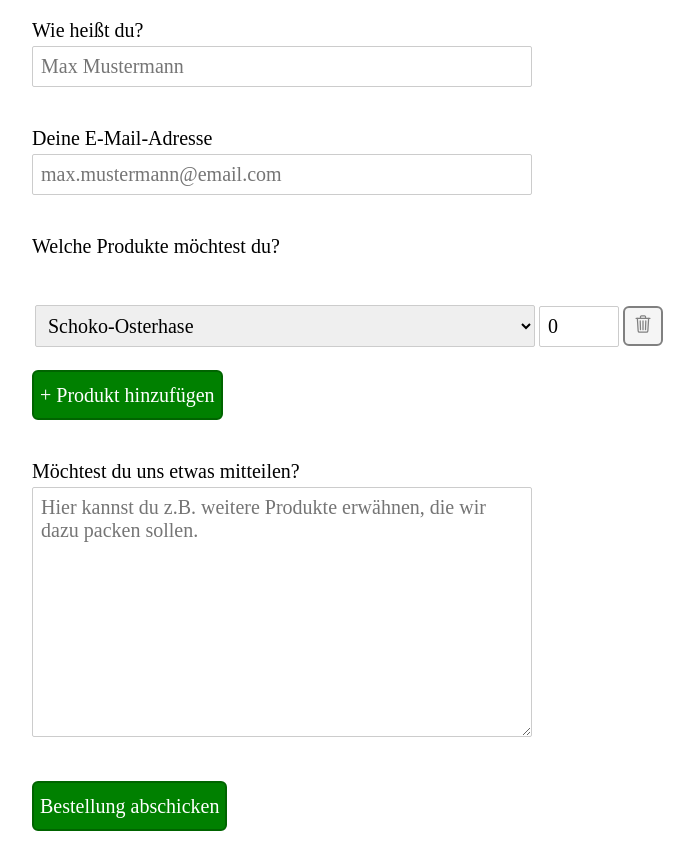
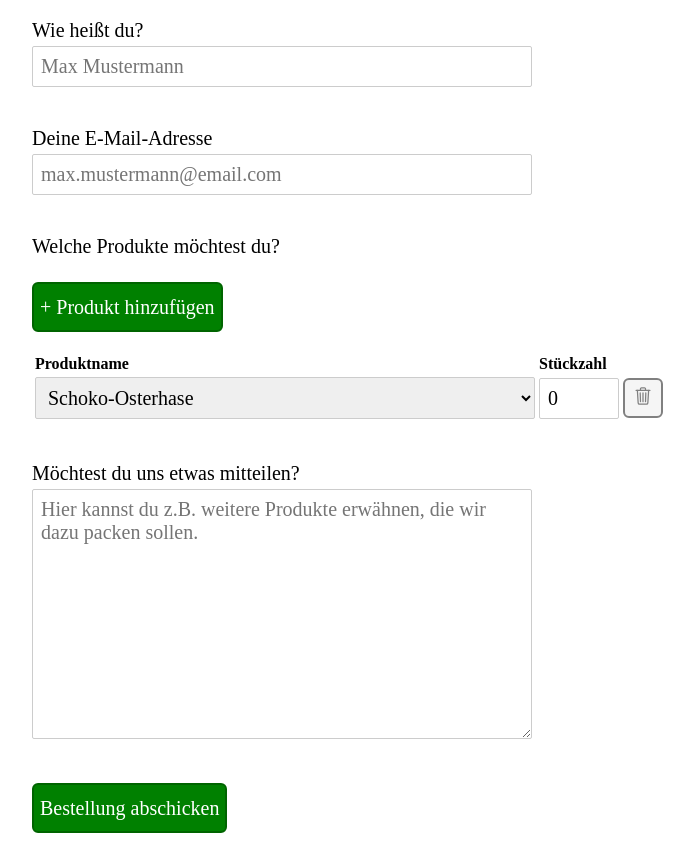
Before and after one commit to sgrubsmyon/wlobs, a plain HTML site: page deploy/index.html in a window 1280 px wide. Shown: the part 79-920 px from the top of the page, without its empty margins (308-1002 px from the left). Drawn offline with nearby package versions, Linux system fonts and the light colour scheme.

Commit message:
Slightly better UI

```diff
--- a/deploy/index.html
+++ b/deploy/index.html
@@ -25,8 +25,13 @@
       </div>
       <div class="elem-group">
         <label for="product-selection">Welche Produkte möchtest du?</label>
+        <button class="add-prod-button" type="button" v-on:click="addProduct">+ Produkt hinzufügen</button>
         <table id="product-selection">
           <tbody>
+            <tr>
+              <th>Produktname</th>
+              <th>Stückzahl</th>
+            </tr>
             <tr v-for="product in products">
               <td>
                 <select v-bind:id="'product'+product.id" v-bind:name="'product'+product.id" v-model="product.productId" required>
@@ -42,7 +47,6 @@
             </tr>
           </tbody>
         </table>
-        <button type="button" v-on:click="addProduct">+ Produkt hinzufügen</button>
       </div>
       <div class="elem-group">
         <label for="message">Möchtest du uns etwas mitteilen?</label>
@@ -62,15 +66,18 @@
       data: {
         productList: [{
           id: 'a',
-          name: 'Schoko-Osterhase'
+          name: 'Schoko-Osterhase',
+          price: "3.50"
         }, {
           id: 'b',
-          name: 'Zotter-Tafel "Naschhasi"'
+          name: 'Zotter-Tafel "Naschhasi"',
+          price: "3.50"
         }],
         products: [{
           id: 1,
           productId: 'a',
-          quantity: 0
+          quantity: 0,
+          price: "0.00"
         }]
       },
       methods: {
--- a/deploy/style.css
+++ b/deploy/style.css
@@ -9,9 +9,17 @@ div.elem-group {
 }
 
 #product-selection {
-  margin-top: 40px;
+  margin-top: 20px;
   margin-bottom: 20px;
   width: 100%;
+}
+
+#product-selection>tbody>tr>th {
+  text-align: left;
+}
+
+.add-prod-button {
+  margin-top: 20px;
 }
 
 
```
